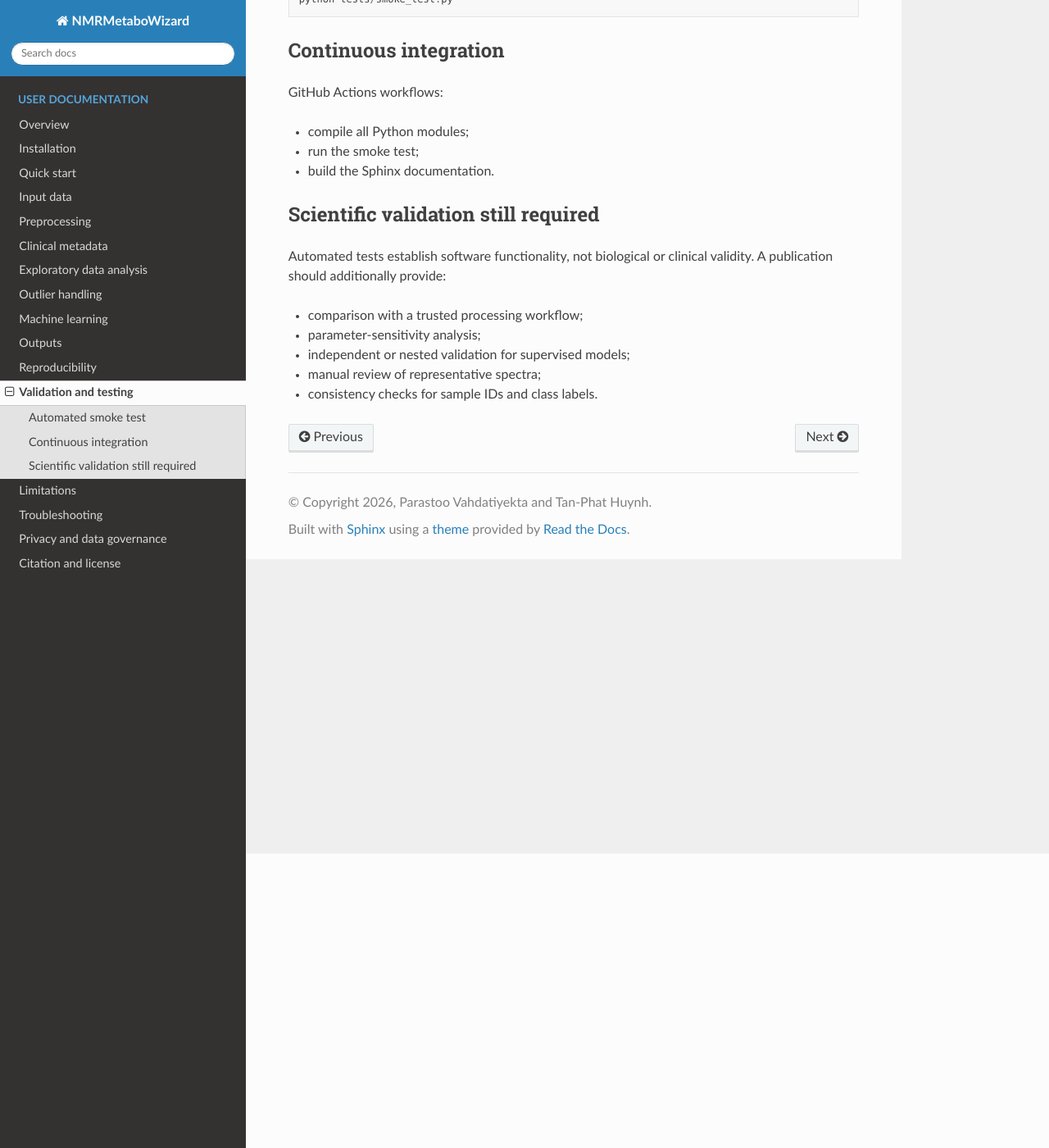
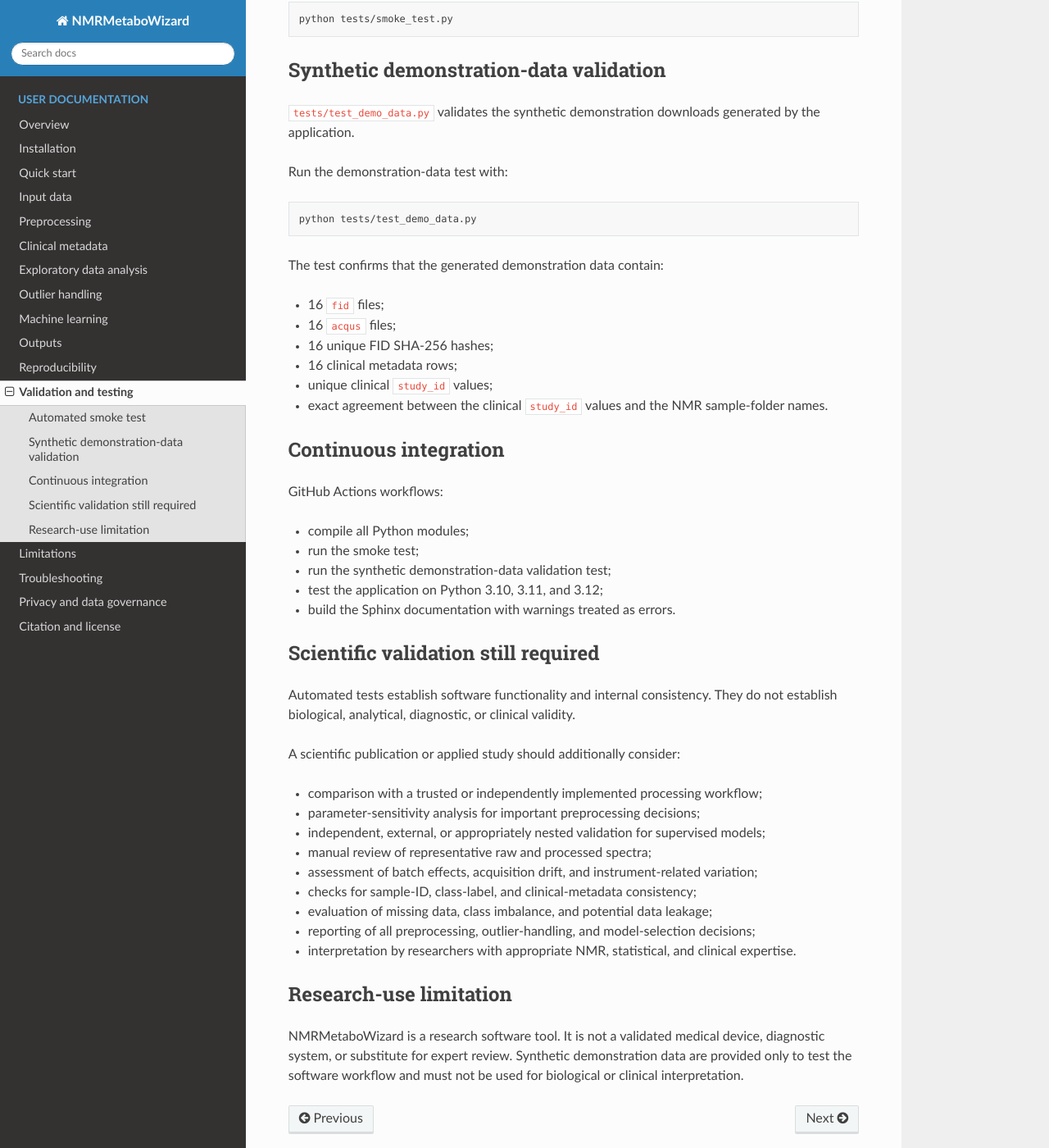
Before and after one commit to Parygithub/NMRMetaboWizard, a Sphinx documentation site: the page built from docs/source/validation.rst, in a window 1280 px wide and 1400 px high, scrolled down 359 px. Shown: the whole window at 82% size. Built offline with Sphinx 7.4.7 and the Read the Docs theme 3.1.0, drawn with Linux system fonts in a browser that asks for light colours; some of the changed text lies outside the part shown.

Commit message:
Update validation.rst

```diff
--- a/docs/source/validation.rst
+++ b/docs/source/validation.rst
@@ -6,11 +6,35 @@ Automated smoke test
 
 ``tests/smoke_test.py`` creates synthetic FIDs, runs the preprocessing
 functions, aligns synthetic clinical metadata, calculates EDA outputs,
-screens outliers, and trains supported classifiers.
+screens possible outliers, and trains the supported classifiers.
 
-Run::
+Run the smoke test with:
+
+.. code-block:: bash
 
    python tests/smoke_test.py
+
+Synthetic demonstration-data validation
+---------------------------------------
+
+``tests/test_demo_data.py`` validates the synthetic demonstration downloads
+generated by the application.
+
+Run the demonstration-data test with:
+
+.. code-block:: bash
+
+   python tests/test_demo_data.py
+
+The test confirms that the generated demonstration data contain:
+
+- 16 ``fid`` files;
+- 16 ``acqus`` files;
+- 16 unique FID SHA-256 hashes;
+- 16 clinical metadata rows;
+- unique clinical ``study_id`` values;
+- exact agreement between the clinical ``study_id`` values and the NMR
+  sample-folder names.
 
 Continuous integration
 ----------------------
@@ -19,16 +43,37 @@ GitHub Actions workflows:
 
 - compile all Python modules;
 - run the smoke test;
-- build the Sphinx documentation.
+- run the synthetic demonstration-data validation test;
+- test the application on Python 3.10, 3.11, and 3.12;
+- build the Sphinx documentation with warnings treated as errors.
 
 Scientific validation still required
 ------------------------------------
 
-Automated tests establish software functionality, not biological or clinical
-validity. A publication should additionally provide:
+Automated tests establish software functionality and internal consistency.
+They do not establish biological, analytical, diagnostic, or clinical
+validity.
 
-- comparison with a trusted processing workflow;
-- parameter-sensitivity analysis;
-- independent or nested validation for supervised models;
-- manual review of representative spectra;
-- consistency checks for sample IDs and class labels.
+A scientific publication or applied study should additionally consider:
+
+- comparison with a trusted or independently implemented processing workflow;
+- parameter-sensitivity analysis for important preprocessing decisions;
+- independent, external, or appropriately nested validation for supervised
+  models;
+- manual review of representative raw and processed spectra;
+- assessment of batch effects, acquisition drift, and instrument-related
+  variation;
+- checks for sample-ID, class-label, and clinical-metadata consistency;
+- evaluation of missing data, class imbalance, and potential data leakage;
+- reporting of all preprocessing, outlier-handling, and model-selection
+  decisions;
+- interpretation by researchers with appropriate NMR, statistical, and
+  clinical expertise.
+
+Research-use limitation
+-----------------------
+
+NMRMetaboWizard is a research software tool. It is not a validated medical
+device, diagnostic system, or substitute for expert review. Synthetic
+demonstration data are provided only to test the software workflow and must
+not be used for biological or clinical interpretation.
```
